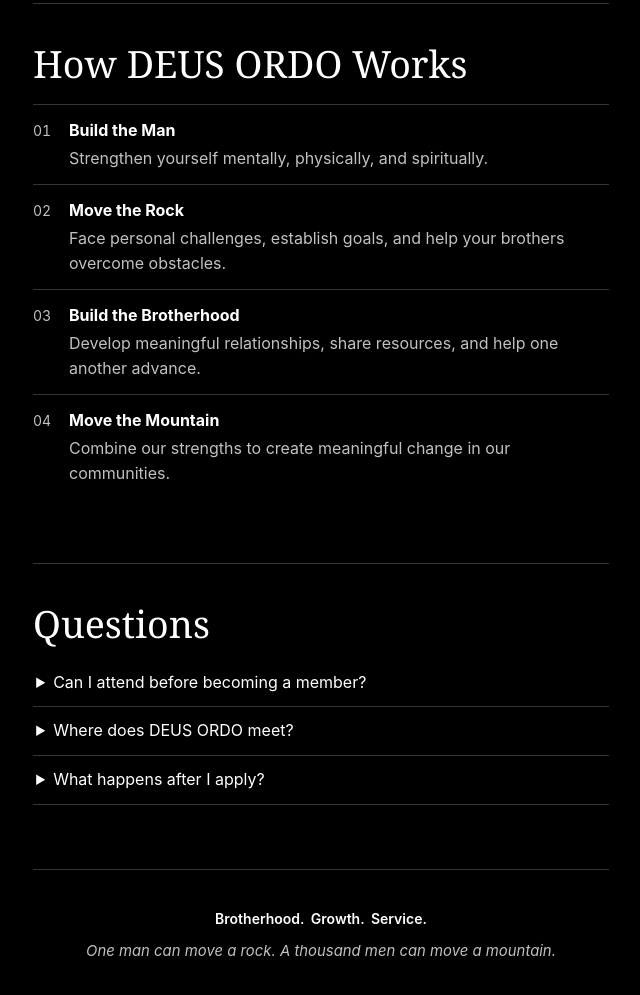
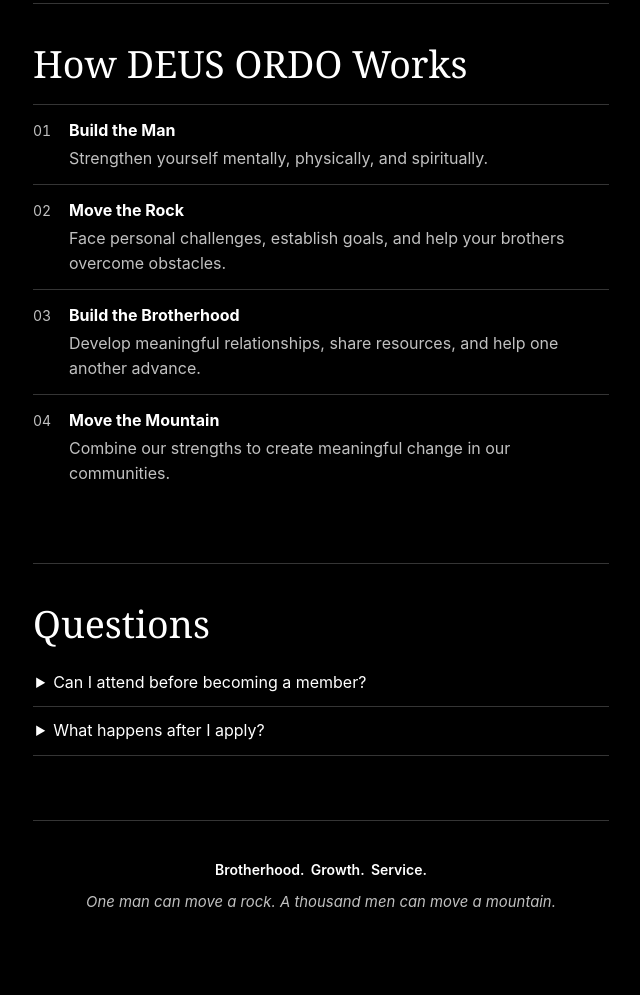
Before and after one commit to deusordo/men, a plain HTML site: page index.html in a window 1280 px wide. Shown: the part 1566-2561 px from the top of the page, without its empty margins (319-959 px from the left). After the commit the page ends 2528 px from the top, so only its background shows below. Drawn offline with Linux system fonts and the light colour scheme.

Commit message:
Remove the public meeting-location FAQ

```diff
--- a/index.html
+++ b/index.html
@@ -259,10 +259,6 @@
         <p>Yes. You can request an invitation to experience an upcoming gathering as a guest.</p>
       </details>
       <details>
-        <summary>Where does DEUS ORDO meet?</summary>
-        <p>DEUS ORDO is beginning in the Sheboygan, Wisconsin area. Additional chapters are part of our long-term vision.</p>
-      </details>
-      <details>
         <summary>What happens after I apply?</summary>
         <p>We’ll review your request and contact you about the next steps.</p>
       </details>
```
